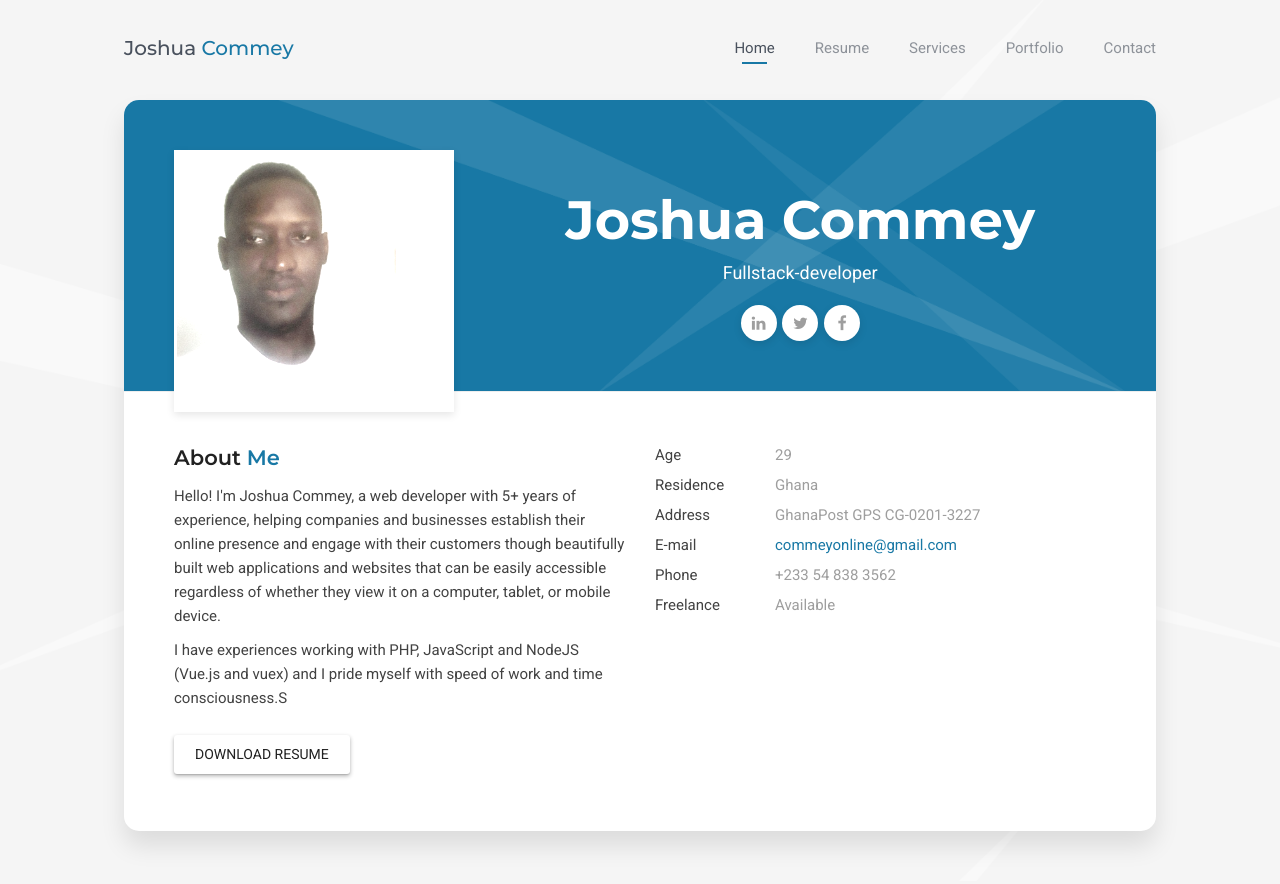
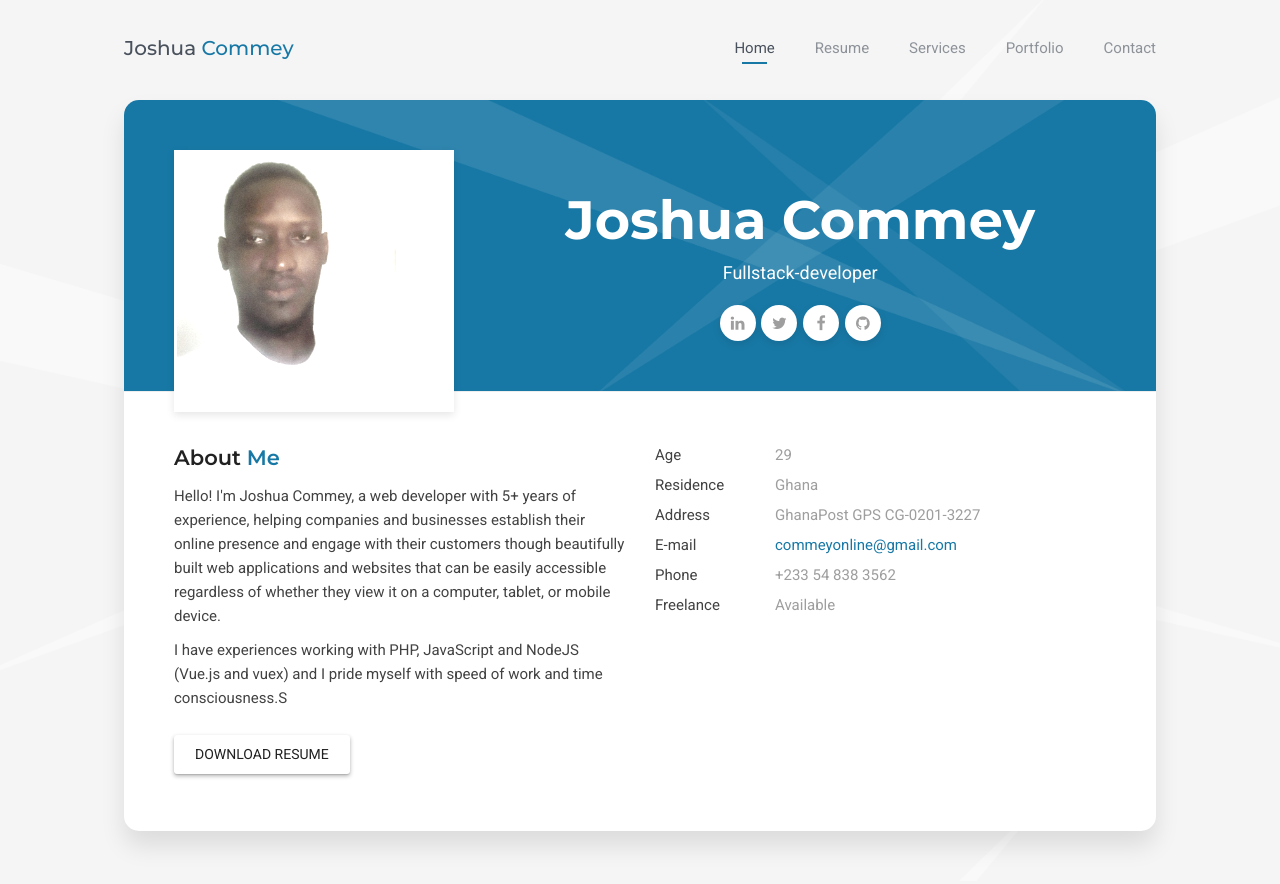
Before and after one commit to commey/commey.github.io, a plain HTML site: page index.html in a window 1280 px wide. Drawn offline with Linux system fonts and the light colour scheme.

Commit message:
Add github profile link

```diff
--- a/index.html
+++ b/index.html
@@ -129,6 +129,7 @@
                         <a href="https://linkedin.com/in/commey" target="_blank"><i class="fa fa-linkedin"></i></a>
                         <a href="https://twitter.com/iamcommey" target="_blank"><i class="fa fa-twitter"></i></a>
                         <a href="https://facebook.com/jcommey1" target="_blank"><i class="fa fa-facebook"></i></a>
+                        <a href="https://github.com/commey" target="_blank"><i class="fa fa-github"></i></a>
                         <!-- <a href="https://instagram.com/iamcommey" target="_blank"><i class="fa fa-instagram"></i></a> -->
                       </div>
                     </div>
```
